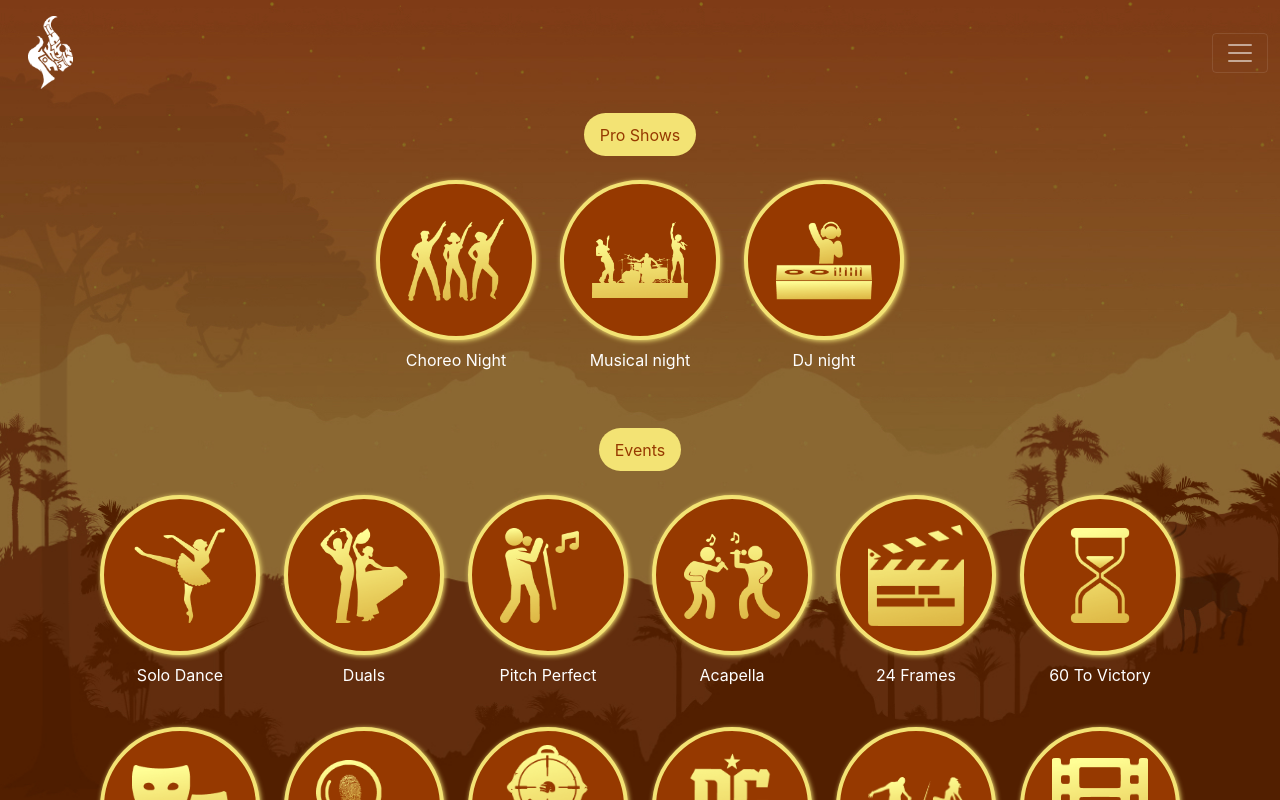
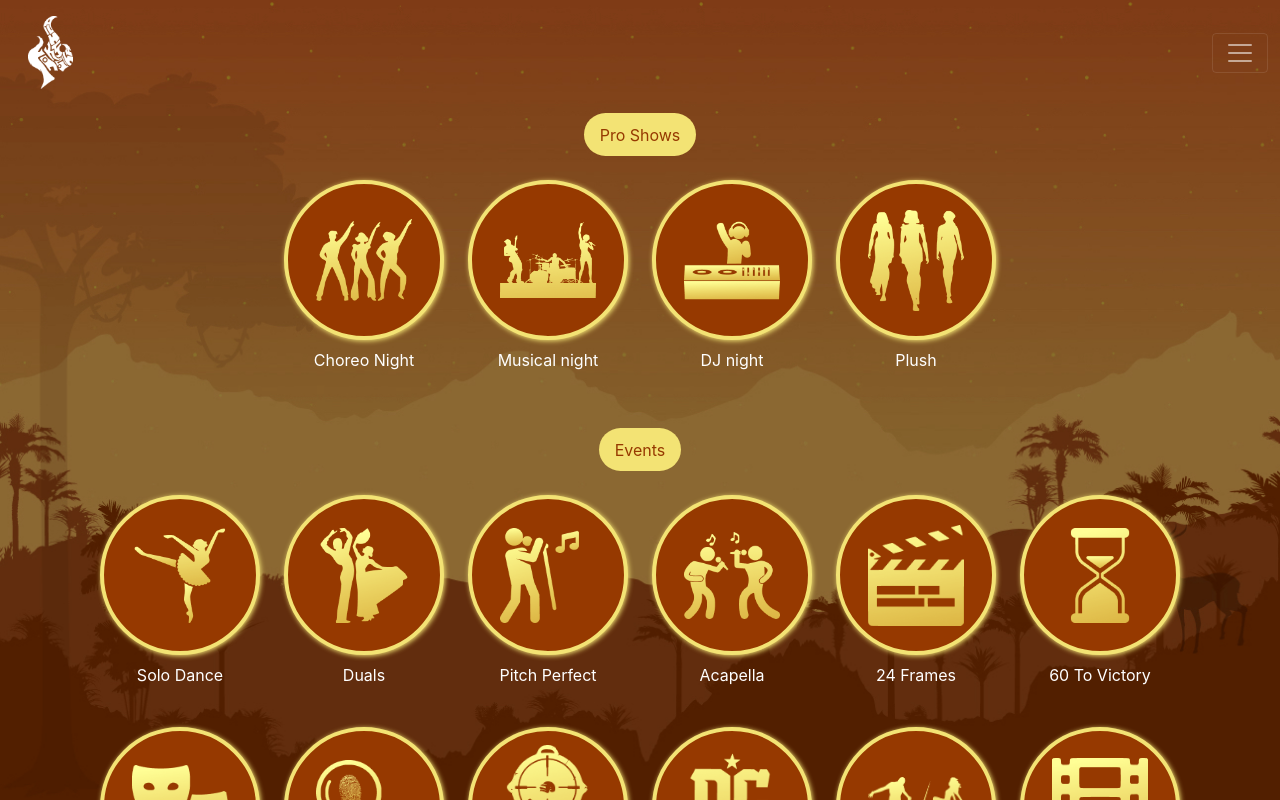
Before and after one commit to Legal-Pirates-Official/Takshashila-2k22, a React (Create React App) app: page /culturalEvents in a window 1280 px wide. Built offline with nearby package versions, Linux system fonts and the light colour scheme.

Commit message:
added plus to pro shows

```diff
--- a/src/assets/Events/CulturalEventsData.js
+++ b/src/assets/Events/CulturalEventsData.js
@@ -80,14 +80,8 @@ export const culturalEventsData = [
 
         link: "https://forms.gle/YK8Ek5qt5bP26yECA",
         image: "djnight"
-      }
-    ]
-  },
-  {
-    heading: "Events",
-    data: [
-      //1
-      /*{
+      },
+      {
         name: "Plush",
         date: "21st May",
         description:
@@ -133,7 +127,14 @@ export const culturalEventsData = [
         ],
         link: "https://forms.gle/vztRobPxvnD7yyMw7",
         image: "plush"
-      },*/
+      }
+    ]
+  },
+  {
+    heading: "Events",
+    data: [
+      //1
+      /**/
       //1
 
       //2
```
